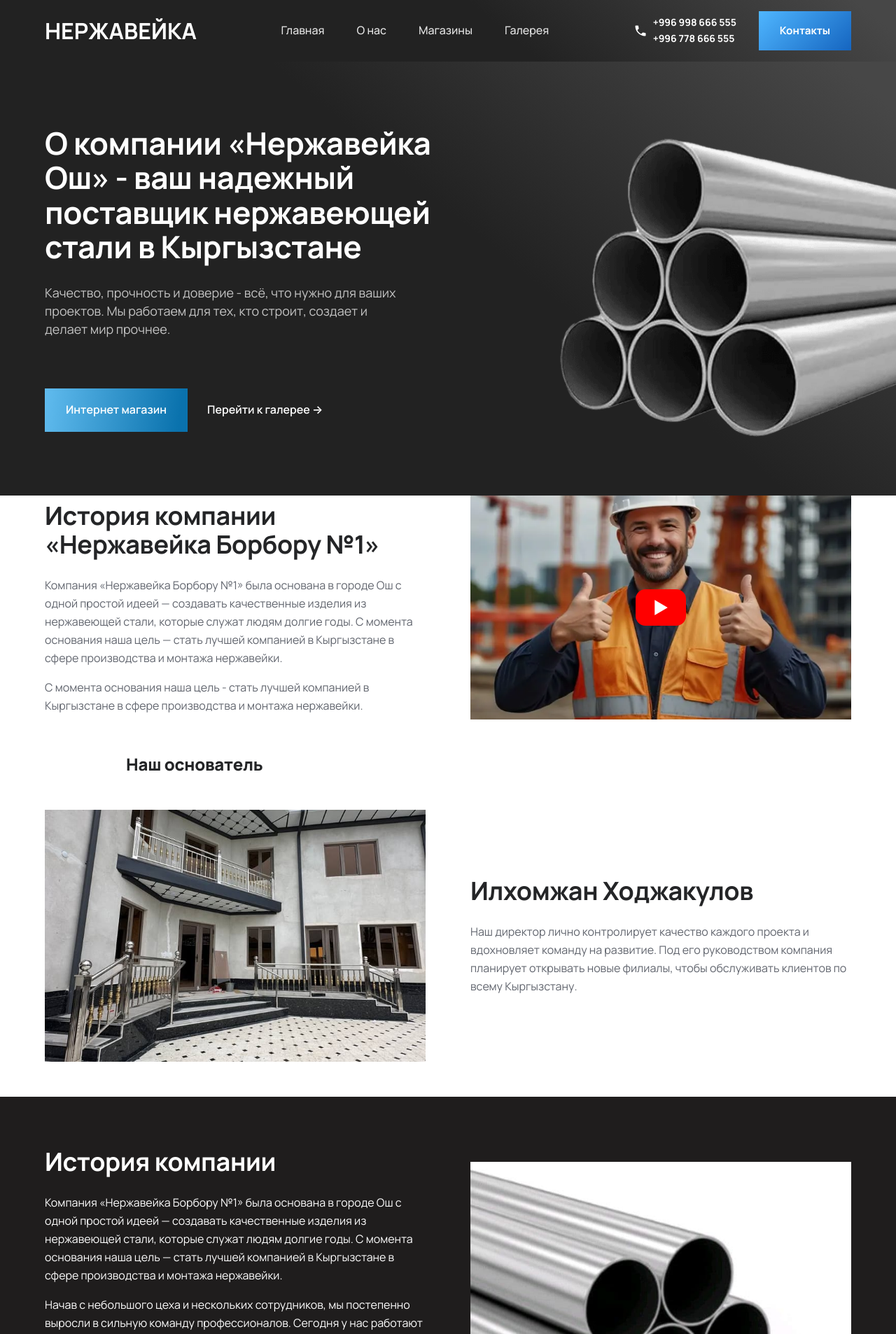
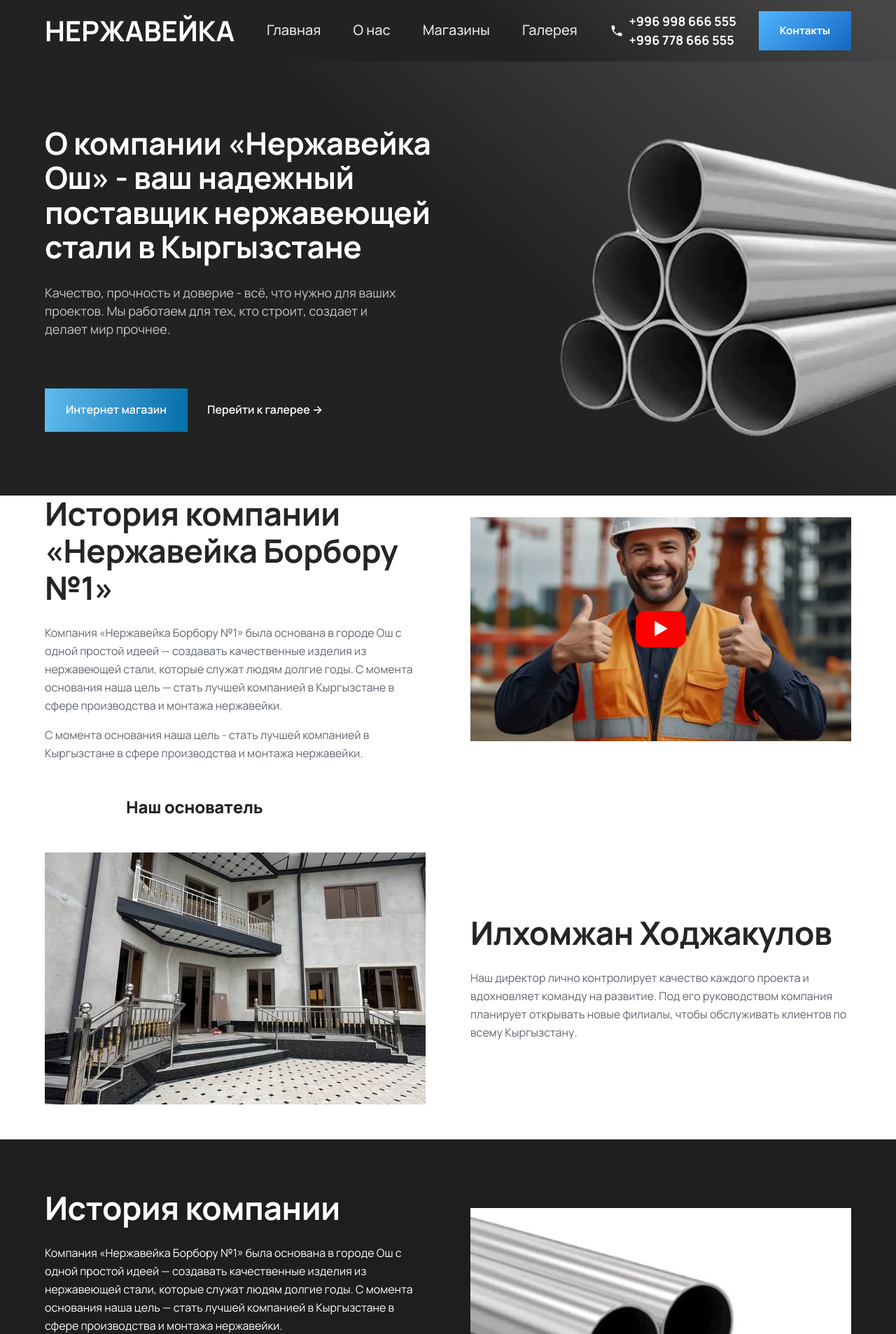
Before and after one commit to nm-backend/nerzhaveyka.kg, a Django app: template templates/about.html in a window 1280 px wide. Shown: the top 1906 px of the page at 70% size. Run offline with Django 5.2, Linux system fonts and the light colour scheme; the template is opened without the code that fills it, so the values that code supplies are empty.

Commit message:
Update style

```diff
--- a/static/css/style.css
+++ b/static/css/style.css
@@ -259,7 +259,7 @@ h3 {
 
 .logo {
   flex-shrink: 0;
-  font-size: 2rem;
+  font-size: 40px;
   font-weight: 700;
   line-height: 1;
   letter-spacing: 0;
@@ -281,7 +281,7 @@ h3 {
 .nav-link {
   color: #fff;
   font-weight: 500;
-  font-size: 1rem;
+  font-size: 20px;
   line-height: 1.2;
   padding-block: 6px;
   border-bottom: 1px solid transparent;
@@ -324,7 +324,7 @@ h3 {
   display: flex;
   flex-direction: column;
   gap: 6px;
-  font-size: 0.875rem;
+  font-size: 18px;
   line-height: 1.2;
   font-weight: 500;
 }
@@ -387,15 +387,15 @@ h3 {
   max-width: 616px;
   margin-bottom: 32px;
   color: #fff;
-  font-size: 48px;
-  font-weight: 600;
+  font-size: 60px;
+  font-weight: 670;
   line-height: 1.1;
 }
 
 .hero-text {
   max-width: 616px;
   color: #c4c4c4;
-  font-size: 20px;
+  font-size: 24px;
   font-weight: 500;
   line-height: 24px;
 }
@@ -1506,7 +1506,7 @@ h3 {
 .about-history-text h2 {
   margin-bottom: 24px;
   color: #242527;
-  font-size: 36px;
+  font-size: 46px;
   font-weight: 700;
   line-height: 1.15;
 }
```
